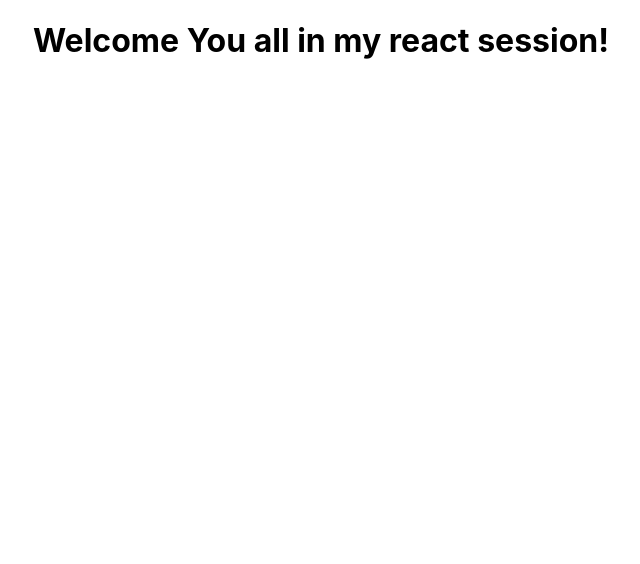
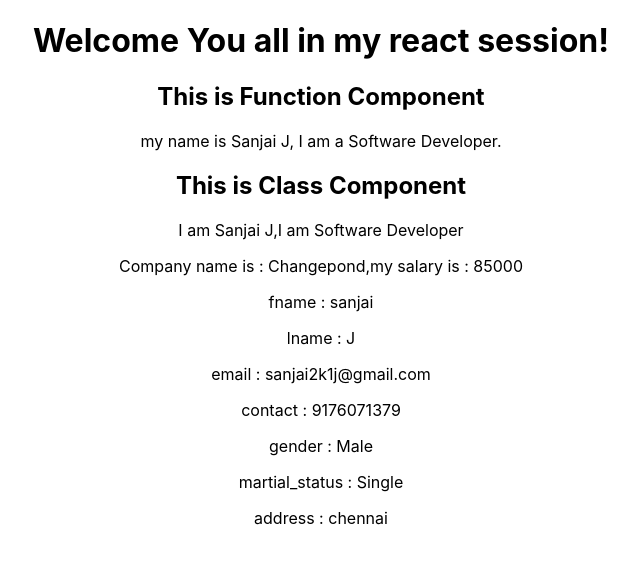
Before and after one commit to sanjai2k1/changepond-training, a React (Create React App) app in the folder react/myproject/: page / in a window 1280 px wide. Shown: the top 564 px of the page, without its empty margins (319-959 px from the left). Built offline with nearby package versions, Linux system fonts and the light colour scheme.

Commit message:
react learn

```diff
--- a/react/myproject/src/App.js
+++ b/react/myproject/src/App.js
@@ -1,5 +1,8 @@
 // import logo from './logo.svg';
 import './App.css';
+import ClassComp from './components/ClassComp';
+import FunctionComp from './components/FunctionComp';
+import MyDetailsComp from './components/MyDetailsComp';
 
 function App() {
   return (
@@ -19,6 +22,9 @@ function App() {
         </a>
       </header> */}
       <h1>Welcome You all in my react session!</h1>
+      <FunctionComp myName="Sanjai J" post="Software Developer"/>
+      <ClassComp myName="Sanjai J" post="Software Developer"/>
+      <MyDetailsComp fname="sanjai" lname="J" email="sanjai2k1j@gmail.com" contact="9176071379" />
     </div>
   );
 }
--- /dev/null
+++ b/react/myproject/src/components/ClassComp.js
@@ -0,0 +1,25 @@
+import React, { Component } from "react"
+
+class ClassComp extends Component{
+
+    constructor(){
+        super()
+        this.state={
+            company:"Changepond",
+            salary:85000
+        }
+    }
+
+    render(){
+        const {company,salary}=this.state;//destructuring of state
+        const {myName,post}=this.props
+        return <div><h2>This is Class Component</h2>
+
+        <p>I am {myName},I am {post}</p>
+        <p>Company name is : {company},my salary is : {salary}</p>
+        </div>
+    }
+
+}
+
+export default ClassComp;
--- /dev/null
+++ b/react/myproject/src/components/FunctionComp.js
@@ -0,0 +1,10 @@
+
+
+
+const FunctionComp = (props) => {
+    return <div><h2>This is Function Component</h2>
+        <p>my name is {props.myName},  I am a {props.post}.</p>
+    </div>
+}
+
+export default FunctionComp
--- /dev/null
+++ b/react/myproject/src/components/MyDetailsComp.js
@@ -0,0 +1,42 @@
+
+
+import React, { Component } from "react";
+
+class MyDetailsComp extends Component {
+
+    constructor() {
+        super()
+        this.state = {
+            gender: "Male",
+            martial_status: "Single",
+            address: "chennai"
+
+        }
+    }
+
+    render() {
+        const { fname, lname, email, contact } = this.props
+        const { gender, martial_status, address } = this.state
+
+        return <div>
+
+            <p>fname : {fname}</p>
+            <p>lname : {lname}</p>
+            <p>email : {email}</p>
+            <p>contact : {contact}</p>
+            <p>gender : {gender}</p>
+            <p>martial_status : {martial_status}</p>
+            <p>address : {address}</p>
+
+
+
+
+
+        </div>
+    }
+
+
+
+}
+
+export default MyDetailsComp
```
Also changed, not shown: 1 other file (tests, documents, lock files or other folders).
